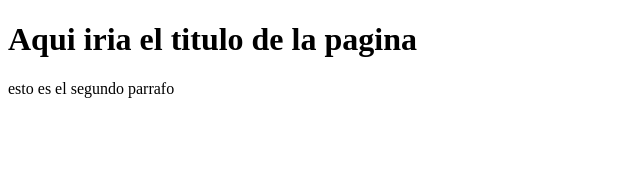
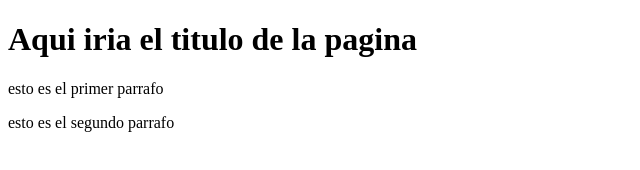
Before and after one commit to owenCosinga/proyecto_empresa_c, a plain HTML site: page index.html in a window 1280 px wide. Shown: the whole page, without its empty margins (0-640 px from the left). Drawn offline with Linux system fonts and the light colour scheme.

Commit message:
Update index.html

```diff
--- a/index.html
+++ b/index.html
@@ -8,7 +8,7 @@
 </head>
 <body>
     <h1>Aqui iria el titulo de la pagina</h1>
-
+    <p>esto es el primer parrafo</p>
     <p>esto es el segundo parrafo</p>
 
 </body>
```
